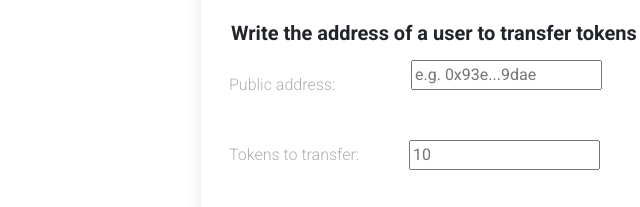
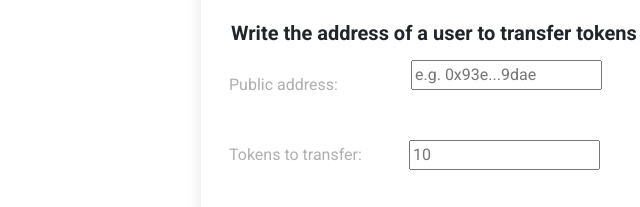
Before and after one commit to novehmar23/Etchegaray-Gonzalez-Iturbide-Landeira-Novelli, a website: page Code/app/src/htmls/trading.html in a window 1280 px wide. Shown: the part 311-518 px from the top of the page, 189-829 px from the left. Drawn offline with Linux system fonts and the light colour scheme; files that its build step writes are made by us from their sources; files whose address does not match are found by name.

Commit message:
made p fonts strong

```diff
--- a/Code/app/src/htmls/trading.html
+++ b/Code/app/src/htmls/trading.html
@@ -112,14 +112,14 @@ https://templatemo.com/tm-570-chain-app-dev
           <h4>Write the address of a user to transfer tokens</h4>
           <div class="row">
             <div class="col" style="max-width: 180px; padding: 10px;">
-              <p for="receiver" style="font-size:16px;">Public address:</p>
+              <p for="receiver" style="font-size:16px;"><strong>Public address:</strong></p>
             </div>
             <div class="col" tyle="max-width: 180px; padding: 10px;">
               <input type="text" id="receiver" placeholder="e.g. 0x93e...9dae" />
             </div>
             <div class="row">
               <div class="col" style="max-width: 180px; padding: 10px;">
-                <p for="amount" style="font-size:16px;">Tokens to transfer:</p>
+                <p for="amount" style="font-size:16px;"><strong>Tokens to transfer:</strong></p>
               </div>
               <div class="col" style="max-width: 180px; padding: 10px;">
                 <input type="number" id="amount" placeholder="10" min="1">
```
